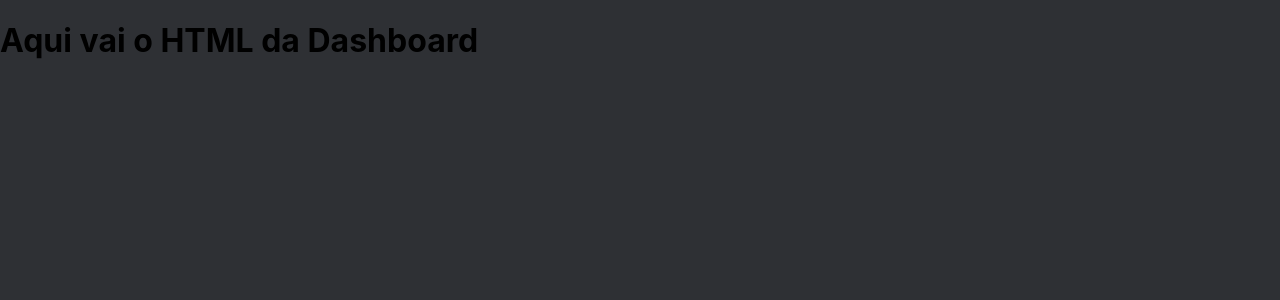
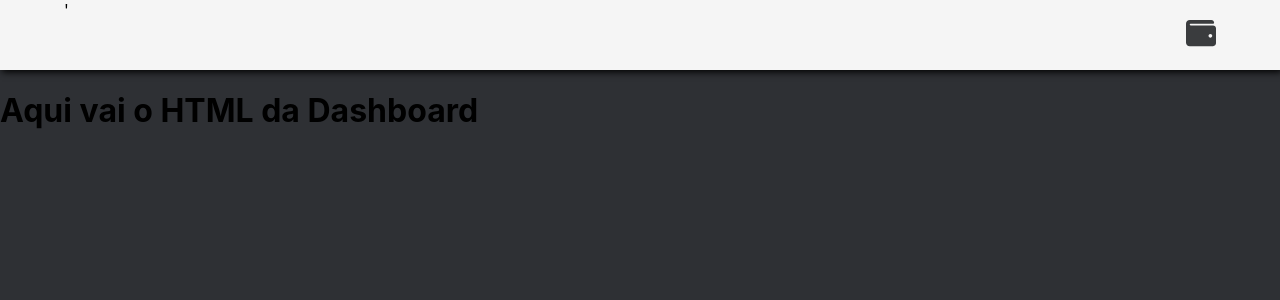
Before and after one commit to AllexAntoniollo/CryptoMetricHub, a React (Create React App) app in the folder frontend/: page /dashboard in a window 1280 px wide. Shown: the top 300 px of the page. Built offline with nearby package versions, Linux system fonts and the light colour scheme.

Commit message:
IniciandoHeader

```diff
--- a/frontend/package.json
+++ b/frontend/package.json
@@ -15,6 +15,7 @@
     "react-icons": "^4.12.0",
     "react-router-dom": "^6.21.1",
     "react-scripts": "5.0.1",
+    "recharts": "^2.10.4",
     "typescript": "^4.9.5",
     "web-vitals": "^2.1.4"
   },
--- a/frontend/src/components/header.tsx
+++ b/frontend/src/components/header.tsx
@@ -1,7 +1,60 @@
+import "../pages/estilo.css"
+import { FaWallet } from 'react-icons/fa';
+import { FiEye } from 'react-icons/fi';
+import { useState } from "react";
+import { connect } from "http2";
+
 export default function Header() {
+  const [saldo, setSaldo] = useState<string>("see");
+
+  function chanceConnect() {
+    if (saldo === "see") {
+      setSaldo("hidden");
+    } else {
+      setSaldo("see");
+    }
+  }
+
+  const [carteira, setCarteira] = useState<string>("closed");
+    function chanceCarteira(){
+      if(carteira === "closed"){
+        setCarteira("open");
+      }else{
+        setCarteira("closed");
+      }
+    }
   return (
     <>
-      <h1>This is header</h1>
+      <div className="header">
+        <div className="headerContainer">
+          <div className="walletMenu" onClick={chanceCarteira}>
+        '   <FaWallet className="walletIcon"/>
+          </div>{/* walletMenu */}
+        </div>{/* headerContainer */}
+      </div>{/* header */}
+      {carteira === "open" ? (
+        <div className="walletContent">
+        <div className="walletBorder">
+          <h1>Wallet</h1>
+          <div className="walletSaldo">
+          <p className={saldo === "hidden" ? "hidden" : ""}>
+            Saldo: R$1000,00
+          </p>
+          <div className="asterisco">
+            <p className={saldo === "see" ? "hidden" : ""}>
+              Saldo: *********
+            </p>
+          </div>
+          <div className="eye-icon" onClick={chanceConnect}>
+            <FiEye className="eye" />
+          </div>
+          </div>{/* walletSaldo */}
+          <div className="borderBotton"></div>
+        </div>
+        </div>
+      ) : (
+        ""
+      )}
     </>
   );
 }
--- a/frontend/src/pages/dashboard.tsx
+++ b/frontend/src/pages/dashboard.tsx
@@ -2,6 +2,7 @@ import Header from "../components/header";
 export default function Dashboard() {
   return (
     <>
+    <Header/>
       <h1>Aqui vai o HTML da Dashboard</h1>
     </>
   );
--- a/frontend/src/pages/estilo.css
+++ b/frontend/src/pages/estilo.css
@@ -174,7 +174,7 @@ p.frase {
   top: 50%;
   left: 50%;
   transform: translate(-50%, -50%);
-  height: 400px;
+  height: 300px;
   width: 40%;
   background-color: #313236;
   box-shadow: 2px 2px 10px black;
@@ -210,7 +210,7 @@ p.frase {
 .header_pop_up p {
   color: white;
   margin: auto;
-  margin-top: 20px;
+  margin-top: 36px;
   font-size: 25px;
 }
 .xis {
@@ -266,7 +266,7 @@ p.or {
 
 .connect_popup {
   width: 90%;
-  top: 45%;
+  top: 50%;
   left: 50%;
   transform: translate(-50%, -50%);
   position: absolute;
@@ -353,3 +353,77 @@ p.wallets_name {
   /***------------HEADER.TSX ESTILOO--------------***/
   /***------------HEADER.TSX ESTILOO--------------***/
   /*################################################*/
+
+.header{
+    width: 100%;
+    height: 70px;
+    background-color: whitesmoke;
+    box-shadow: 2px 2px 7px black;
+  }
+.headerContainer{
+  margin: auto;
+  max-width: 90%;
+}
+.walletIcon{
+  cursor: pointer;
+  float: right;
+  margin-top: 18px;
+  height: 30px;
+  width: 30px;
+  color: #3a3c3e;
+}
+.walletContent{
+  position: fixed;
+  right: 20px;
+  background-color: whitesmoke;
+  width: 400px;
+  height: 500px;
+  box-shadow: 2px 2px 7px black;
+}
+.walletContent h1{
+  text-align: center;
+  position: relative;
+  margin: 6px auto;
+  font-size: 26px;
+}
+.walletSaldo{
+    font-size: 18px;
+    margin-left: 18px;
+    display: flex;
+    align-items: center;
+}
+.asterisco{
+  position: absolute;
+  left: 18px;
+}
+.eye{
+  color: #792cec;
+}
+.eye:hover{
+  color: #6d26d7;
+}
+.eye-icon{
+  margin-top: 3px;
+  cursor: pointer;
+  display: flex;
+  align-items: center;
+  margin-left: 10px;
+}
+.borderBotton{
+  margin-top: -5px;
+  width: 70%;
+  height: 1.5px;
+  background-color: #792cec;
+}
+.walletBorder{
+  position: relative;
+  top: 50%;
+  left: 50%;
+  transform: translate(-50%, -50%);
+  width: 97%;
+  height: 97%;
+  border: 2.5px solid #792cec;
+}
+.hidden{
+  opacity: 0%;
+}
```
Also changed, not shown: 1 other file (tests, documents, lock files or other folders).
